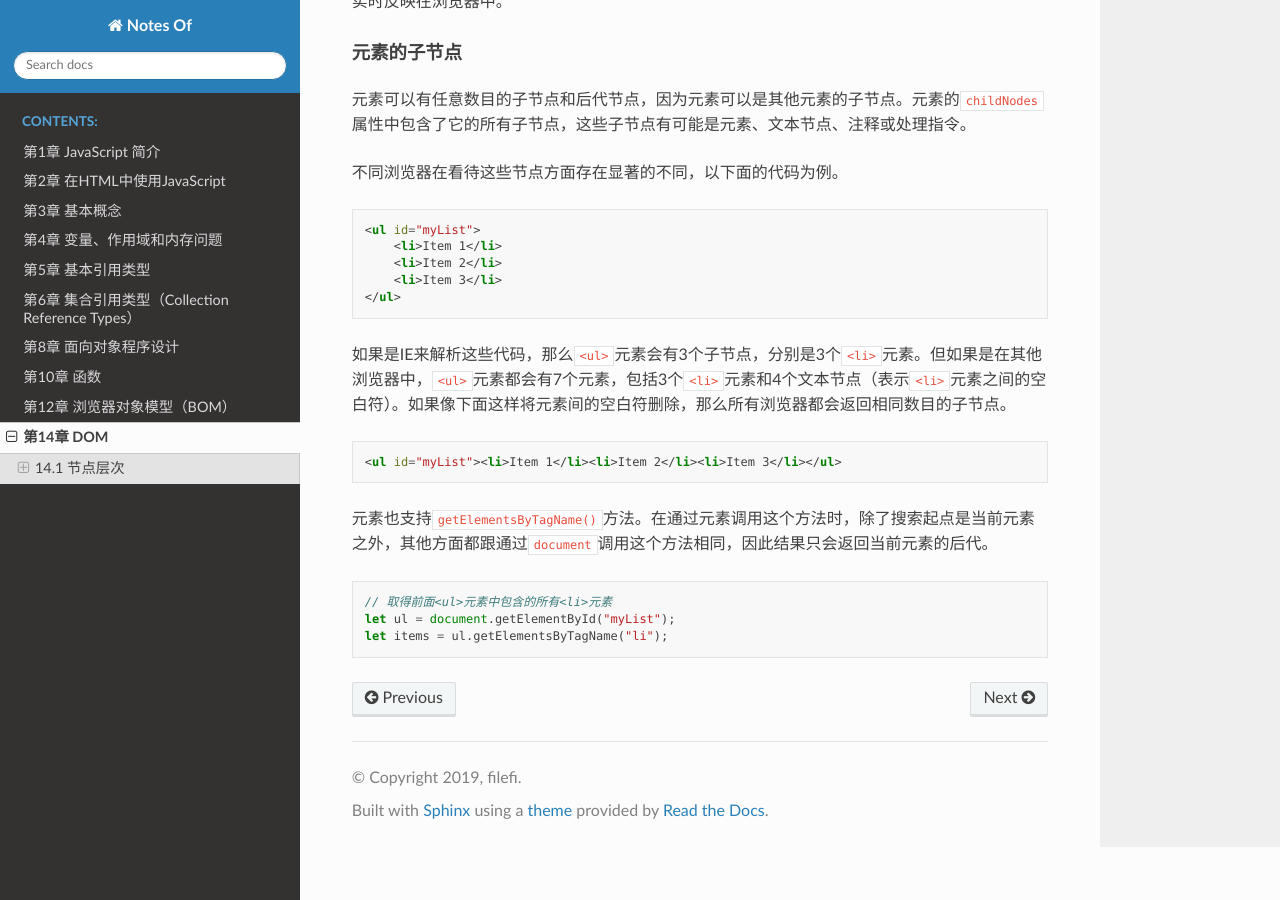
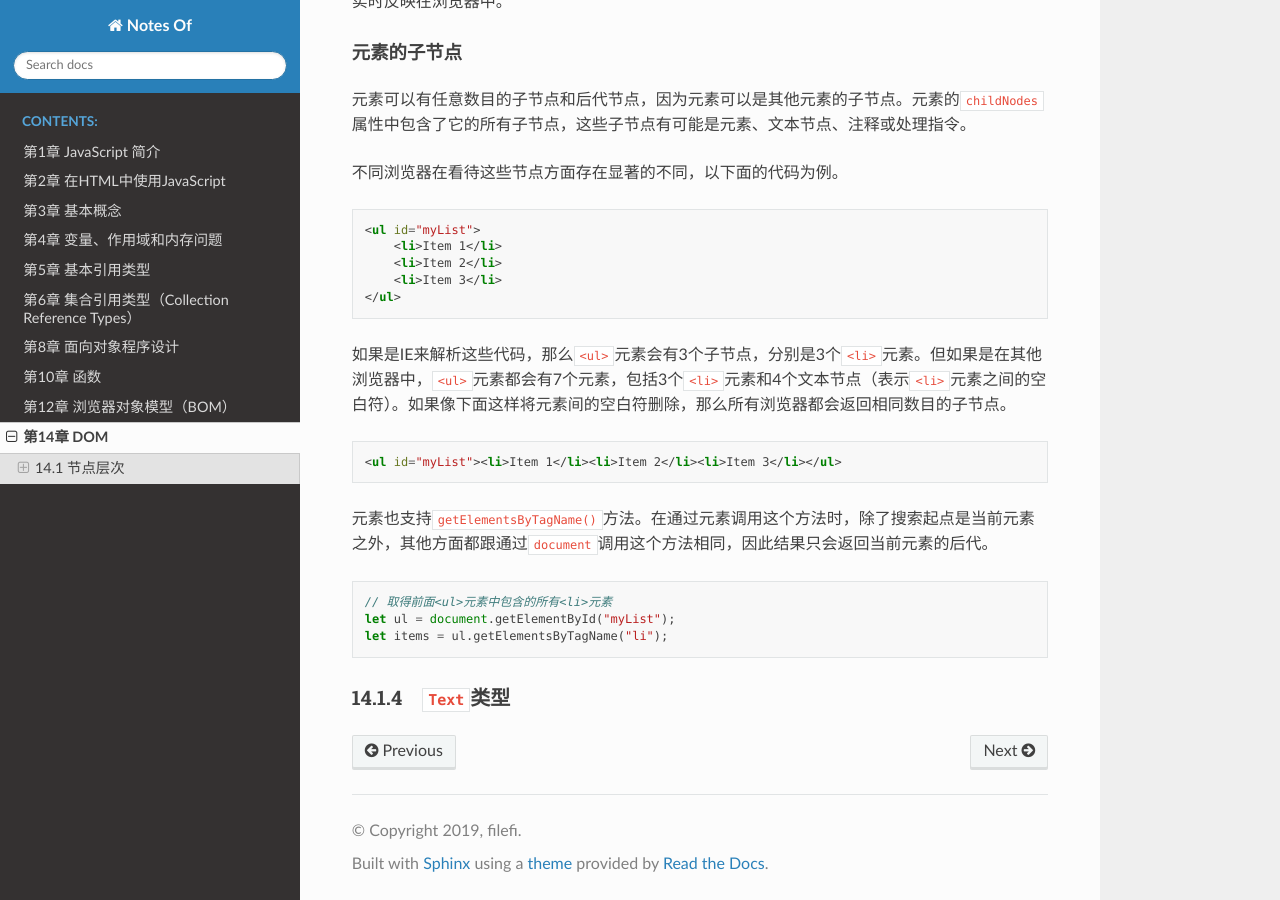
Before and after one commit to filefi/NotesOfProfessional-JavaScript-for-Web-Developers, a Sphinx documentation site: the page built from source/Chapter14-The_Document_Object_Model.md, in a window 1280 px wide and 900 px high, scrolled down 10581 px. Built offline with Sphinx 7.4.7 and the Read the Docs theme 2.0.0, drawn with Linux system fonts in a browser that asks for light colours.

Commit message:
14.1.4 begin

````diff
--- a/source/Chapter14-The_Document_Object_Model.md
+++ b/source/Chapter14-The_Document_Object_Model.md
@@ -393,3 +393,7 @@ document.body.appendChild(div);
 let ul = document.getElementById("myList");
 let items = ul.getElementsByTagName("li");
 ```
+
+
+
+### 14.1.4　`Text`类型
````
